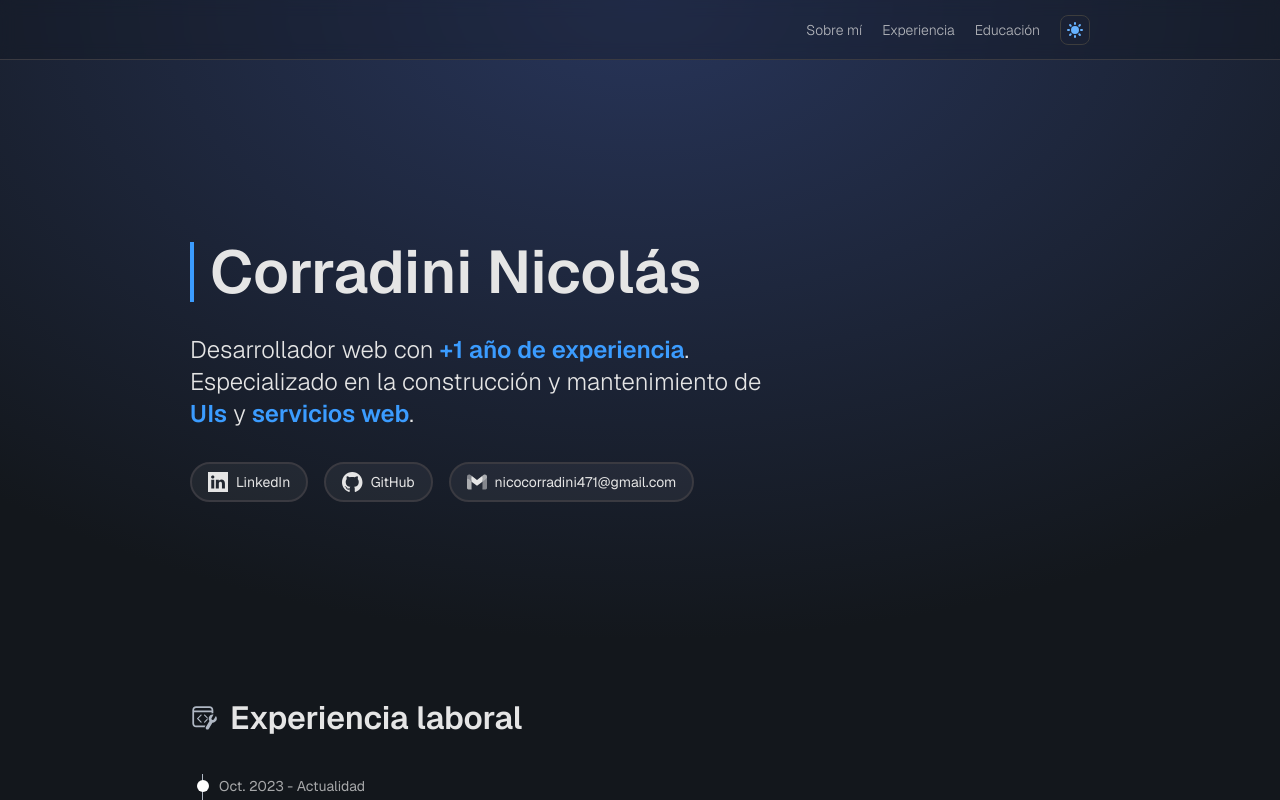
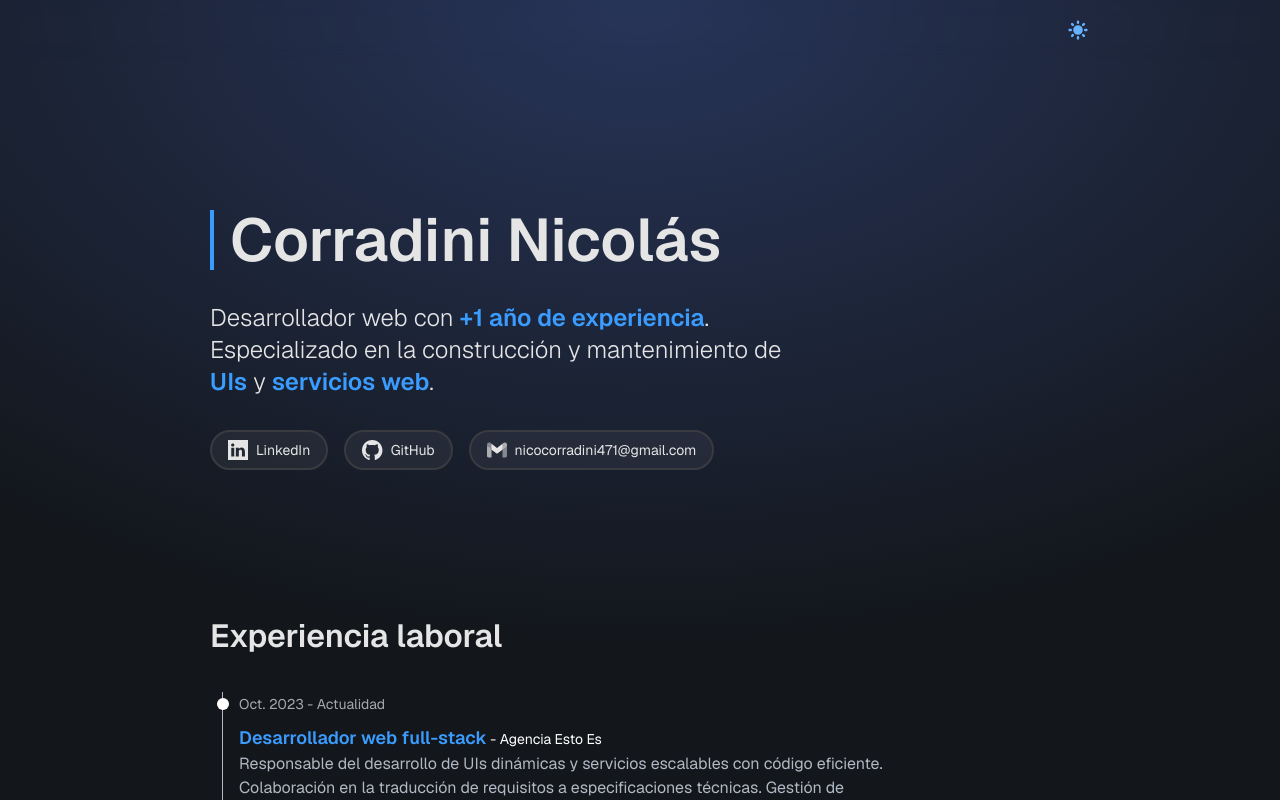
Before and after one commit to ncorradini/portfolio-web, a Next.js app: page / in a window 1280 px wide. Shown: the top 800 px of the page. Built offline with nearby package versions, Linux system fonts and the light colour scheme.

Commit message:
feat: general improvements

```diff
--- a/src/app/components/Header.tsx
+++ b/src/app/components/Header.tsx
@@ -2,39 +2,12 @@
 
 import React from 'react';
 import { SwitcherMode } from '@Shared/SwitcherMode';
-import { LINK_SECTIONS } from '@Constants/header-links';
 
 function Header() {
-  const handleNavigation = (event: React.MouseEvent<HTMLAnchorElement>) => {
-    event.preventDefault();
-    const targetId = event.currentTarget.getAttribute('href')?.substring(1);
-    const targetElement = document.getElementById(targetId || '');
-
-    if (targetElement) {
-      const offset = 60;
-      const targetPosition = targetElement.offsetTop - offset;
-
-      window.scrollTo({
-        top: targetPosition,
-        behavior: 'smooth'
-      });
-    }
-  };
-
   return (
-    <header className="sticky top-0 z-50 h-[60px] w-full border-b border-solid border-silverSand bg-[#ffffff29] backdrop-blur dark:border-onyx dark:bg-[#1014184a]">
-      <div className="container m-auto flex h-full items-center">
-        <nav className="ml-auto flex h-full w-fit items-center gap-5 px-4 text-sm font-light text-chineseBlack md:px-0 dark:text-platinum/75">
-          {LINK_SECTIONS.map((link) => (
-            <a
-              key={link.id}
-              href={`#${link.id}`}
-              onClick={handleNavigation}
-              className="hidden transition duration-200 hover:text-darkSilver md:block dark:hover:text-white"
-            >
-              {link.text}
-            </a>
-          ))}
+    <header className="sticky top-0 z-50 h-[60px] w-full backdrop-blur">
+      <div className="container m-auto flex h-full">
+        <nav className="ml-auto flex h-full items-center px-4 md:px-0">
           <SwitcherMode />
         </nav>
       </div>
--- a/src/app/components/JobExperience.tsx
+++ b/src/app/components/JobExperience.tsx
@@ -1,5 +1,4 @@
 import { EXPERIENCES, TExperience } from '@Constants/job-experiences';
-import DevWorkIcon from '@Icons/DevWorkIcon';
 import ButtonWithIcon from '@Shared/ButtonWithIcon';
 import { CV_LINK } from '@Utils/links';
 
@@ -7,7 +6,6 @@ function JobExperience() {
   return (
     <section id="experience">
       <h2 className="flex items-center gap-2 text-xl font-semibold leading-none md:gap-3 md:text-[32px]">
-        <DevWorkIcon className="h-6 text-chineseBlack/50 md:h-7 dark:text-cadetBlue" />
         Experiencia laboral
       </h2>
       <ol className="relative ml-1 mt-5 max-w-[700px] border-s border-cadetBlue md:ml-3 md:mt-10">
--- a/src/app/constants/education-careers.ts
+++ b/src/app/constants/education-careers.ts
@@ -16,7 +16,7 @@ export const STUDY_CAREERS: TStudyCareer[] = [
       name: 'Instituto Superior de Informática Virasoro',
       href: 'https://www.isiv.edu.ar/'
     },
-    date: '2021 - Cursando actualmente'
+    date: '2021 - Cursado finalizado (29/30 materias aprobadas)'
   },
   {
     id: 2,
--- a/src/app/icons/DevWorkIcon.tsx
+++ /dev/null
@@ -1,29 +0,0 @@
-import { twMerge } from 'tailwind-merge';
-import * as types from './types/icon.types';
-
-function DevWorkIcon({ className, ...rest }: types.IconComponentProps) {
-  const mergeClasses = twMerge('h-4 w-fit', className);
-
-  return (
-    <svg className={mergeClasses} viewBox="0 0 24 24" {...rest}>
-      <path
-        d="M2 5.25C2 3.45507 3.45507 2 5.25 2H16.75C18.5449 2 20 3.45507 20 5.25V8.00934C19.4951 7.95675 18.9878 7.99076 18.5 8.10566V7H3.5V16.75C3.5 17.7165 4.2835 18.5 5.25 18.5H13.2347L12.7935 19.2641C12.6577 19.4994 12.5652 19.7477 12.5135 20H5.25C3.45507 20 2 18.5449 2 16.75V5.25ZM5.25 3.5C4.2835 3.5 3.5 4.2835 3.5 5.25V5.5H18.5V5.25C18.5 4.2835 17.7165 3.5 16.75 3.5H5.25Z"
-        fill="currentColor"
-      />
-      <path
-        d="M19.8565 9C19.6411 8.98005 19.4255 8.9803 19.2123 9C18.1194 9.10098 17.0907 9.71296 16.5002 10.7357C15.7915 11.9632 15.9109 13.4415 16.685 14.5239L13.6595 19.7641C13.6153 19.8407 13.5788 19.9196 13.5499 20C13.3149 20.6516 13.5724 21.3977 14.1933 21.7562C14.8908 22.1589 15.7828 21.9199 16.1855 21.2224L19.2166 15.9724C20.5321 16.0903 21.8586 15.4548 22.5624 14.2357C23.3244 12.916 23.1291 11.3063 22.1921 10.2105L20.5417 13.0691C20.2195 13.6271 19.506 13.8183 18.948 13.4961C18.39 13.1739 18.1988 12.4604 18.521 11.9024L20.1714 9.04377C20.0667 9.0243 19.9616 9.00974 19.8565 9Z"
-        fill="currentColor"
-      />
-      <path
-        d="M15.1652 13.5745C14.9952 12.8933 14.9834 12.1718 15.1463 11.4698L12.8579 9.17831C12.6628 8.98291 12.3462 8.98269 12.1508 9.17782C11.9554 9.37295 11.9552 9.68953 12.1503 9.88493L14.7934 12.5316L12.1503 15.1783C11.9552 15.3737 11.9554 15.6903 12.1508 15.8854C12.3462 16.0805 12.6628 16.0803 12.8579 15.8849L15.1652 13.5745Z"
-        fill="currentColor"
-      />
-      <path
-        d="M9.85672 9.88537C10.0521 9.69021 10.0523 9.37363 9.85711 9.17826C9.66196 8.98289 9.34538 8.98271 9.15001 9.17787L6.14664 12.1779C6.05275 12.2717 6 12.3989 6 12.5316C6 12.6643 6.05276 12.7916 6.14665 12.8854L9.15001 15.8854C9.34538 16.0805 9.66196 16.0803 9.85711 15.885C10.0523 15.6896 10.0521 15.373 9.85672 15.1779L7.2075 12.5316L9.85672 9.88537Z"
-        fill="currentColor"
-      />
-    </svg>
-  );
-}
-
-export default DevWorkIcon;
--- a/src/app/page.tsx
+++ b/src/app/page.tsx
@@ -16,7 +16,7 @@ export default function Home() {
     <>
       <Header />
       <Background />
-      <main className="container relative m-auto flex flex-col gap-[150px] px-5 md:gap-[200px] md:px-0 md:pt-8">
+      <main className="container relative m-auto flex flex-col gap-[150px] px-5 md:gap-[150px]">
         <AboutMe />
         <JobExperience />
         <Education />
--- a/src/app/shared/SwitcherMode.tsx
+++ b/src/app/shared/SwitcherMode.tsx
@@ -8,11 +8,10 @@ export function SwitcherMode() {
       onClick={handleClick}
       id="theme-toggle"
       type="button"
-      className="rounded-lg border border-solid border-silverSand p-1 dark:border-blackOlive"
     >
       <svg
         id="theme-toggle-dark-icon"
-        className="block h-5 w-5 dark:hidden"
+        className="block h-6 w-6 dark:hidden"
         fill="#007FFF"
         viewBox="0 0 20 20"
       >
@@ -20,7 +19,7 @@ export function SwitcherMode() {
       </svg>
       <svg
         id="theme-toggle-light-icon"
-        className="hidden h-5 w-5 dark:block"
+        className="hidden h-6 w-6 dark:block"
         fill="#66B2FF"
         viewBox="0 0 20 20"
       >
```
